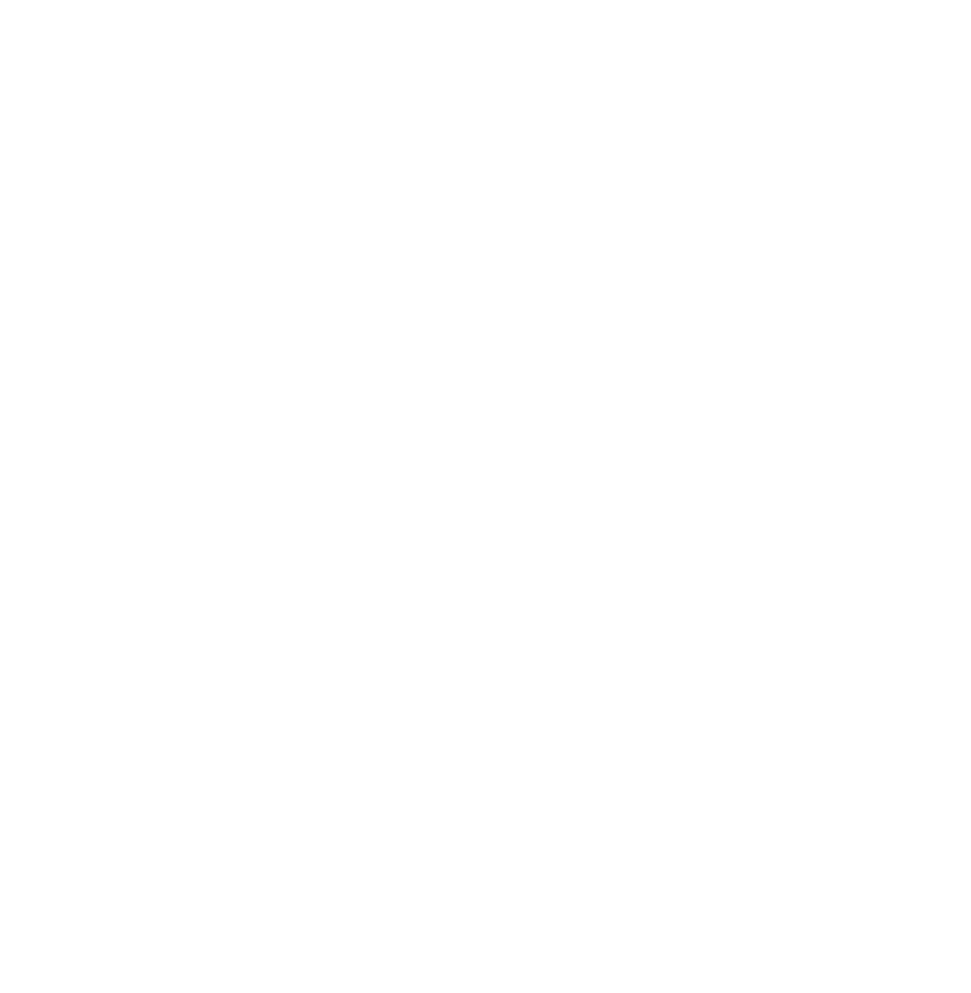
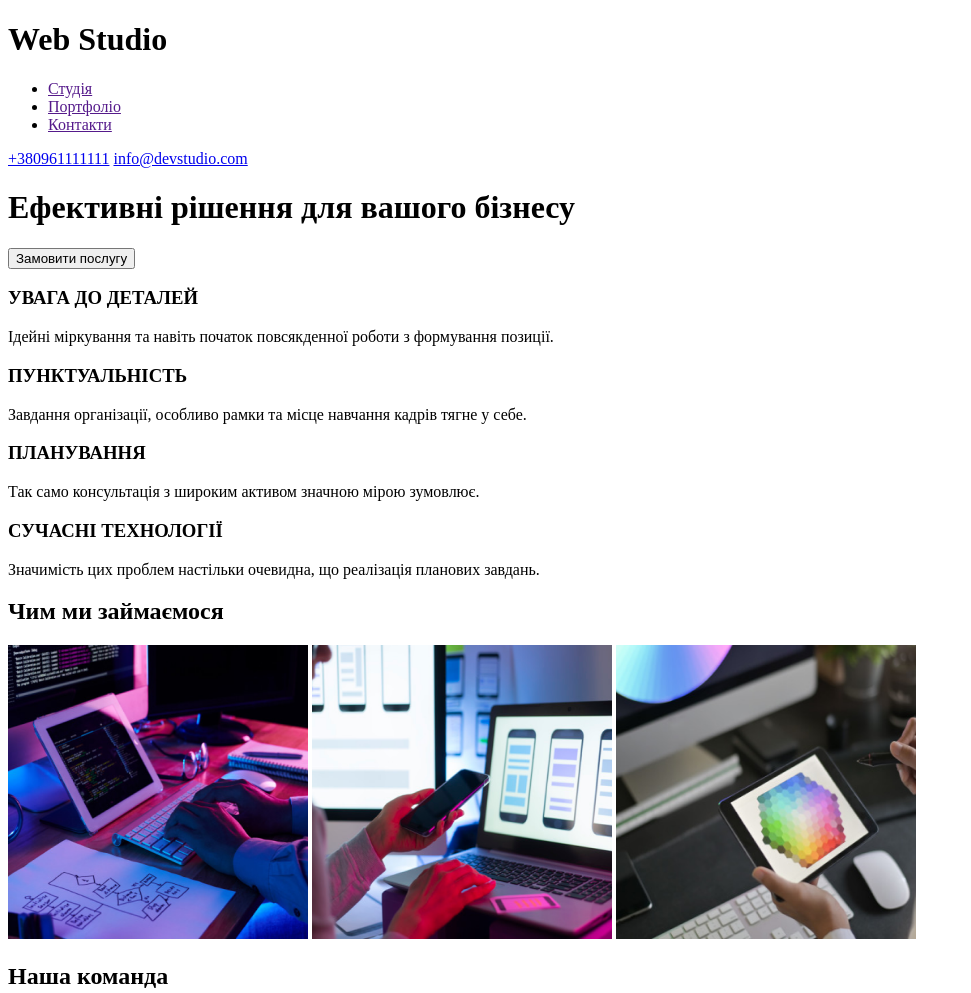
Before and after one commit to olha-ovsiannikova/goit-markup-hw-01, a plain HTML site: page index.html in a window 1280 px wide. Shown: the top 993 px of the page, without its empty margins (0-971 px from the left). Before the commit the page ends 800 px from the top, so only its background shows below. Drawn offline with Linux system fonts and the light colour scheme.

Commit message:
update index htmi file

```diff
--- a/index.html
+++ b/index.html
@@ -1,5 +1,5 @@
 <!DOCTYPE html>
-<html lang="en">
+<html lang="ru">
 <head>
     <meta charset="UTF-8">
     <meta http-equiv="X-UA-Compatible" content="IE=edge">
@@ -7,6 +7,96 @@
     <title>Document</title>
 </head>
 <body>
-    <h1 class="full"></h1>
+    <header>
+        <!-- Top Line -->
+        <div>
+          <h1><span>Web</span> <span>Studio</span></h1>
+        </div>
+        <nav>
+            <div>
+                <ul>
+                    <li>
+                      <a href="">Студія</a>
+                    </li>
+                    <li>
+                      <a href="">Портфоліо</a>
+                    </li>
+                    <li>
+                      <a href="">Контакти</a>
+                    </li>
+                  </ul>
+            </div>
+        </nav>
+        <div>
+            <p>
+             <a href="tel:+380961111111">+380961111111</a>
+             <a href="mailto:info@devstudio.com">info@devstudio.com</a>
+            </p>
+        </div>
+    </header>
+
+    <main>
+        <!-- Cap -->
+        <div>
+            <h1>Ефективні рішення для вашого бізнесу</h1>
+            <button type="button">Замовити послугу</button>
+        </div>
+
+        <!-- Features -->
+        <div>
+            <h3>УВАГА ДО ДЕТАЛЕЙ</h3>
+            <p>
+                Ідейні міркування та навіть початок повсякденної роботи з формування позиції.
+            </p>
+            <h3>ПУНКТУАЛЬНІСТЬ</h3>
+            <p>
+                Завдання організації, особливо рамки та місце навчання кадрів тягне у себе.
+            </p>
+            <h3>ПЛАНУВАННЯ</h3>
+            <p>
+                Так само консультація з широким активом значною мірою зумовлює.
+            </p>
+            <h3>СУЧАСНІ ТЕХНОЛОГІЇ</h3>
+            <p>
+                Значимість цих проблем настільки очевидна, що реалізація планових завдань.
+            </p>
+        </div>
+
+        <!-- Direction -->
+        <div>
+            <h2>Чим ми займаємося</h2>
+            <img width="300" height="294" src="images/komp.png" alt="Комп'ютер">
+            <img width="300" height="294" src="images/nout.png" alt="Ноутбук">
+            <img width="300" height="294" src="images/planshet.png" alt="Планшет">
+        </div>
+        <!-- Team -->
+        <div>
+            <h2>Наша команда</h2>
+            <img width="270" height="260" src="images/igor.jpg" alt="Ігор">
+            <p>Ігор Дем'яненко</p>
+            <p>Product Designer</p>
+            <img width="270" height="260" src="images/olha.jpg" alt="Ольга">
+            <p>Ольга Рєпіна</p>
+            <p>Frontend Developer</p>
+            <img width="270" height="260" src="images/niсkolas.jpg" alt="Миколай">
+            <p>Микола Тарасов</p>
+            <p>Marketing</p>
+            <img width="270" height="260" src="images/mykhailo.jpg" alt="Михайло">
+            <p>Михайло Єрмаков</p>
+            <p>UI Designer</p>
+        </div>
+    </main>
+
+    <footer>
+        <!-- basement -->
+        <div>
+            <h1><span>Web</span> <span>Studio</span></h1>
+            <address>
+             м. Київ, пр-т Лесі Українки, 26
+             info@devstudio.com
+             +38 096 111 11 11
+            </address>
+        </div>
+    </footer>
 </body>
 </html>
```
Also changed, not shown: images/igor.jpg (added), images/komp.png (added), images/mykhailo.jpg (added), images/niсkolas.jpg (added), images/nout.png (added), images/olha.jpg (added), images/planshet.png (added).
